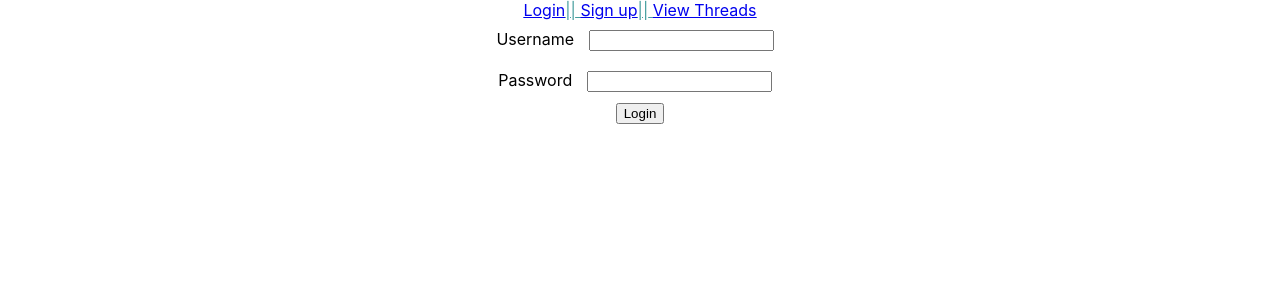
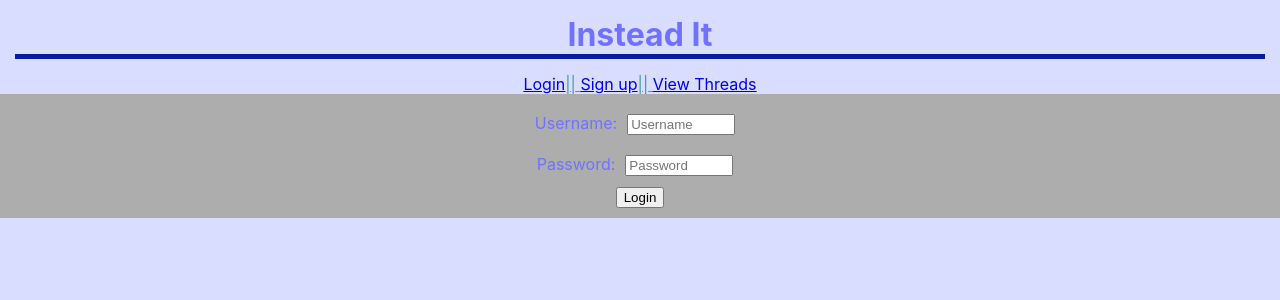
Before and after one commit to kathrync23/InsteadItFrontEnd, a React (Create React App) app in the folder instead-it/: page /login in a window 1280 px wide. Shown: the top 300 px of the page. Built offline with nearby package versions, Linux system fonts and the light colour scheme; no server answers.

Commit message:
Added some styling, fixed some headers. Tried to do a couple other things that didn't work.

```diff
--- a/instead-it/public/index.html
+++ b/instead-it/public/index.html
@@ -24,7 +24,7 @@
       work correctly both with client-side routing and a non-root public URL.
       Learn how to configure a non-root public URL by running `npm run build`.
     -->
-    <title>React App</title>
+    <title>Instead It</title>
   </head>
   <body>
     <noscript>You need to enable JavaScript to run this app.</noscript>
--- a/instead-it/src/App.css
+++ b/instead-it/src/App.css
@@ -2,37 +2,8 @@
   text-align: center;
 }
 
-.App-logo {
-  height: 40vmin;
-  pointer-events: none;
+h1 {
+  color: rgb(113, 113, 255);
+  margin: 15px;
+  border-bottom: 5px solid rgb(3, 31, 156);
 }
-
-@media (prefers-reduced-motion: no-preference) {
-  .App-logo {
-    animation: App-logo-spin infinite 20s linear;
-  }
-}
-
-.App-header {
-  background-color: #282c34;
-  min-height: 100vh;
-  display: flex;
-  flex-direction: column;
-  align-items: center;
-  justify-content: center;
-  font-size: calc(10px + 2vmin);
-  color: white;
-}
-
-.App-link {
-  color: #61dafb;
-}
-
-@keyframes App-logo-spin {
-  from {
-    transform: rotate(0deg);
-  }
-  to {
-    transform: rotate(360deg);
-  }
-}
--- a/instead-it/src/App.tsx
+++ b/instead-it/src/App.tsx
@@ -7,6 +7,10 @@ import RouterComponent from './components/router.component';
 function App() {
   return (
     <div className='App'>
+      <h1>
+        {'\n'}
+        Instead It
+      </h1>
       <BrowserRouter>
         <RouterComponent />
       </BrowserRouter>
--- a/instead-it/src/Thread/fullThread.component.tsx
+++ b/instead-it/src/Thread/fullThread.component.tsx
@@ -1,9 +1,14 @@
 import React from 'react';
+import { useSelector } from 'react-redux';
+import { ThreadState } from '../store/reducer';
+import { Thread } from './thread';
 
 export function FullThreadComponent() {
+  const thread = useSelector((state: ThreadState) => state.thread);
+
   return (
     <div className='full-thread'>
-      <p>full thread with comments</p>
+      <p>{thread.content}</p>
     </div>
   );
 }
--- a/instead-it/src/Thread/threadDetail.component.tsx
+++ b/instead-it/src/Thread/threadDetail.component.tsx
@@ -14,16 +14,14 @@ export function ThreadDetail(props: PropType) {
   function changeStoreThread() {
     dispatch(changeThread(props.thread));
     console.log(thread);
-    history.push('/threads/' + thread.title.substr(0, 5));
+    history.push('/threads/' + thread.title);
   }
 
   return (
     <div className='thread-detail'>
       <h3>{props.thread.title}</h3>
       <p>{props.thread.content}</p>
-      <Link
-        to={`/threads/${props.thread.title.substr(0, 5)}`}
-        onClick={changeStoreThread}>
+      <Link to={`/threads/${props.thread.title}`} onClick={changeStoreThread}>
         View Thread
       </Link>
     </div>
--- a/instead-it/src/User/Login.tsx
+++ b/instead-it/src/User/Login.tsx
@@ -38,30 +38,34 @@ export function LoginComponent() {
   }
 
   return (
-    <div className='form-group'>
+    <div className='form-input'>
+      <form>
         <label htmlFor='username' className='inputs'>
-        Username
-      </label>{' '}
+          Username:
+        </label>
         <input
           type='text'
           className='form-control'
           onChange={handleFormInput}
           name='username'
+          placeholder='Username'
         />
         <br />
         <label htmlFor='password' className='inputs'>
-        Password{' '}
+          Password:
         </label>
         <input
           type='password'
           className='form-control'
           onChange={handleFormInput}
           name='password'
+          placeholder='Password'
         />
         <br />
-      <button className='btn btn-outline-dark' onClick={submitForm}>
+        <button className='btn-btn-submit' onClick={submitForm}>
           Login
         </button>
+      </form>
     </div>
   );
 }
--- a/instead-it/src/User/Register.tsx
+++ b/instead-it/src/User/Register.tsx
@@ -12,24 +12,29 @@ function RegisterComponent() {
   return (
     <div className='form-input'>
       <form>
-        <label>
-          Username:
-          <input type='text' name='username' onChange={handleFormInput} />
-        </label>
+        <label>Username:</label>
+        <input
+          type='text'
+          name='username'
+          onChange={handleFormInput}
+          placeholder='Username'
+        />
         <br />
-        <label>
-          Password:
-          <input type='password' name='password' onChange={handleFormInput} />
+        <label>Password:</label>
+        <input
+          type='password'
+          name='password'
+          onChange={handleFormInput}
+          placeholder='Password'
+        />
         <br />
-        </label>
-        <label>
-          Verify Password:
+        <label>Verify Password:</label>
         <input
           type='password'
           name='verifyPassword'
           onChange={handleFormInput}
+          placeholder='Verify Password'
         />
-        </label>
         <br />
         <button className='btn-btn-submit' onClick={submitForm}>
           Register
--- a/instead-it/src/components/error.component.tsx
+++ b/instead-it/src/components/error.component.tsx
@@ -42,10 +42,10 @@ class ErrorBoundaryComponent extends Component<Props, State> {
     if (this.state.hasError) {
       return (
         <>
-          <h1>
+          <h3>
             We're sorry for the inconvience. An error has occured, please
             contact support if this persists.{' '}
-          </h1>
+          </h3>
           {this.state.error?.name + ': ' + this.state.error?.message}
         </>
       );
--- a/instead-it/src/components/router.component.tsx
+++ b/instead-it/src/components/router.component.tsx
@@ -47,7 +47,7 @@ export default function RouterComponent() {
         <Route path='/threads' component={ThreadList} />
         <Route path='/register' component={RegisterComponent} />
         <Route
-          path={`/threads/${thread.title.substring(0, 5)}`}
+          path={`/threads/${thread.title}`}
           component={FullThreadComponent}
         />
       </ErrorBoundaryComponent>
--- a/instead-it/src/global-styles.css
+++ b/instead-it/src/global-styles.css
@@ -1,7 +1,7 @@
 .thread-detail {
   border-style: solid;
   border-width: 2;
-  color: blue;
+  color: rgb(163, 130, 255);
   margin: 20px;
   padding: 20px;
 }
@@ -16,8 +16,16 @@
   display: flex;
   flex-direction: column;
   padding: 10px;
+  background-color: rgb(173, 173, 173);
 }
 
 input {
   margin: 10px;
+  width: 100px;
+  align-items: center;
+  color: brown;
 }
+
+label {
+  color: rgb(113, 113, 255);
+}
--- a/instead-it/src/index.css
+++ b/instead-it/src/index.css
@@ -5,6 +5,7 @@ body {
     sans-serif;
   -webkit-font-smoothing: antialiased;
   -moz-osx-font-smoothing: grayscale;
+  background-color: rgb(217, 221, 255);
 }
 
 code {
```
Lines whose indentation alone changed are shown as unchanged.
